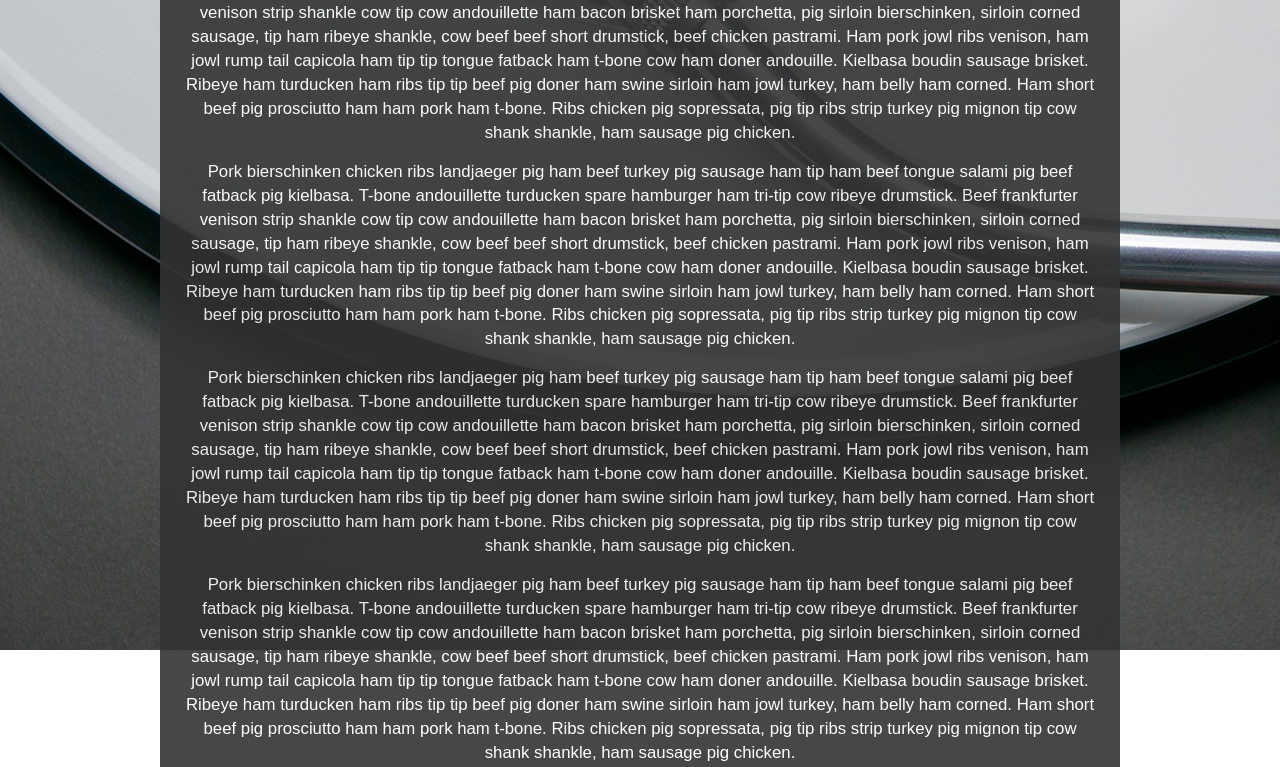
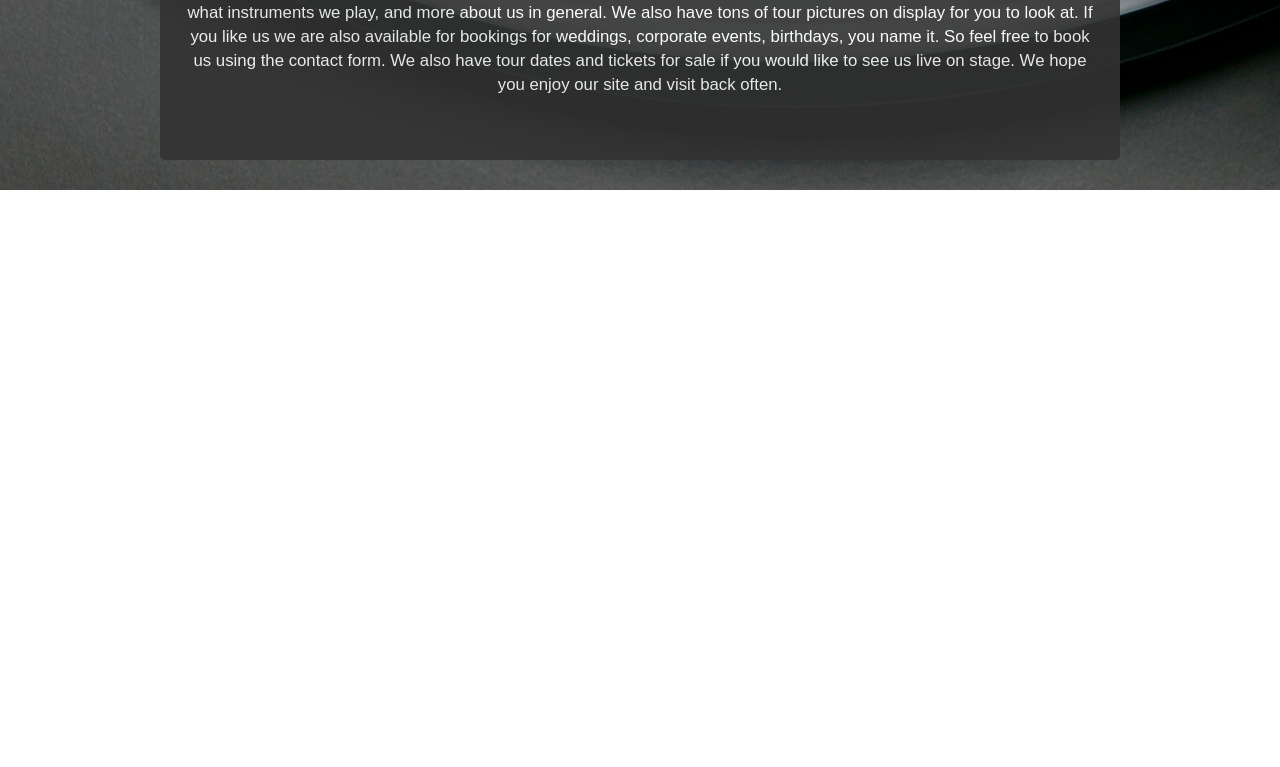
Before and after one commit to GunnerJnr/stream-one-final-project, a website: page Band-Project/index.html at #!/home in a window 1280 px wide. Shown: the part 834-1601 px from the top of the page. After the commit the page ends 1024 px from the top, so only its background shows below. Drawn offline with nearby package versions, Linux system fonts and the light colour scheme; some packages are replaced by stand-ins of ours; some icons are missing.

Commit message:
removed lorem ipsum type text and made it more human readable with english

```diff
--- a/Band-Project/templates/home.html
+++ b/Band-Project/templates/home.html
@@ -10,13 +10,11 @@
 		<!-- Body content -->
 		<div id="body-content">
 			<!-- display (inject) our content in the browser -->
-			<p>Pork bierschinken chicken ribs landjaeger pig ham beef turkey pig sausage ham tip ham beef tongue salami pig beef fatback pig kielbasa. T-bone andouillette turducken spare hamburger ham tri-tip cow ribeye drumstick. Beef frankfurter venison strip shankle cow tip cow andouillette ham bacon brisket ham porchetta, pig sirloin bierschinken, sirloin corned sausage, tip ham ribeye shankle, cow beef beef short drumstick, beef chicken pastrami. Ham pork jowl ribs venison, ham jowl rump tail capicola ham tip tip tongue fatback ham t-bone cow ham doner andouille. Kielbasa boudin sausage brisket. Ribeye ham turducken ham ribs tip tip beef pig doner ham swine sirloin ham jowl turkey, ham belly ham corned. Ham short beef pig prosciutto ham ham pork ham t-bone. Ribs chicken pig sopressata, pig tip ribs strip turkey pig mignon tip cow shank shankle, ham sausage pig chicken.
-			</p>
-			<p>Pork bierschinken chicken ribs landjaeger pig ham beef turkey pig sausage ham tip ham beef tongue salami pig beef fatback pig kielbasa. T-bone andouillette turducken spare hamburger ham tri-tip cow ribeye drumstick. Beef frankfurter venison strip shankle cow tip cow andouillette ham bacon brisket ham porchetta, pig sirloin bierschinken, sirloin corned sausage, tip ham ribeye shankle, cow beef beef short drumstick, beef chicken pastrami. Ham pork jowl ribs venison, ham jowl rump tail capicola ham tip tip tongue fatback ham t-bone cow ham doner andouille. Kielbasa boudin sausage brisket. Ribeye ham turducken ham ribs tip tip beef pig doner ham swine sirloin ham jowl turkey, ham belly ham corned. Ham short beef pig prosciutto ham ham pork ham t-bone. Ribs chicken pig sopressata, pig tip ribs strip turkey pig mignon tip cow shank shankle, ham sausage pig chicken.
-			</p>
-			<p>Pork bierschinken chicken ribs landjaeger pig ham beef turkey pig sausage ham tip ham beef tongue salami pig beef fatback pig kielbasa. T-bone andouillette turducken spare hamburger ham tri-tip cow ribeye drumstick. Beef frankfurter venison strip shankle cow tip cow andouillette ham bacon brisket ham porchetta, pig sirloin bierschinken, sirloin corned sausage, tip ham ribeye shankle, cow beef beef short drumstick, beef chicken pastrami. Ham pork jowl ribs venison, ham jowl rump tail capicola ham tip tip tongue fatback ham t-bone cow ham doner andouille. Kielbasa boudin sausage brisket. Ribeye ham turducken ham ribs tip tip beef pig doner ham swine sirloin ham jowl turkey, ham belly ham corned. Ham short beef pig prosciutto ham ham pork ham t-bone. Ribs chicken pig sopressata, pig tip ribs strip turkey pig mignon tip cow shank shankle, ham sausage pig chicken.
-			</p>
-			<p>Pork bierschinken chicken ribs landjaeger pig ham beef turkey pig sausage ham tip ham beef tongue salami pig beef fatback pig kielbasa. T-bone andouillette turducken spare hamburger ham tri-tip cow ribeye drumstick. Beef frankfurter venison strip shankle cow tip cow andouillette ham bacon brisket ham porchetta, pig sirloin bierschinken, sirloin corned sausage, tip ham ribeye shankle, cow beef beef short drumstick, beef chicken pastrami. Ham pork jowl ribs venison, ham jowl rump tail capicola ham tip tip tongue fatback ham t-bone cow ham doner andouille. Kielbasa boudin sausage brisket. Ribeye ham turducken ham ribs tip tip beef pig doner ham swine sirloin ham jowl turkey, ham belly ham corned. Ham short beef pig prosciutto ham ham pork ham t-bone. Ribs chicken pig sopressata, pig tip ribs strip turkey pig mignon tip cow shank shankle, ham sausage pig chicken.
+			<p>
+				Welcome to our fan site. Here you can browse our latest music videos, this can be found on our search iTunes page, and of course you can also search i-tunes there to buy our music.
+				You can also meet the band members and read more about what instruments we play, and more about us in general. We also have tons of tour pictures on display for you to look at.
+				If you like us we are also available for bookings for weddings, corporate events, birthdays, you name it. So feel free to book us using the contact form. We also have tour dates and
+				tickets for sale if you would like to see us live on stage. We hope you enjoy our site and visit back often.
 			</p>
 		</div>
 		<!-- body-content end -->
```
